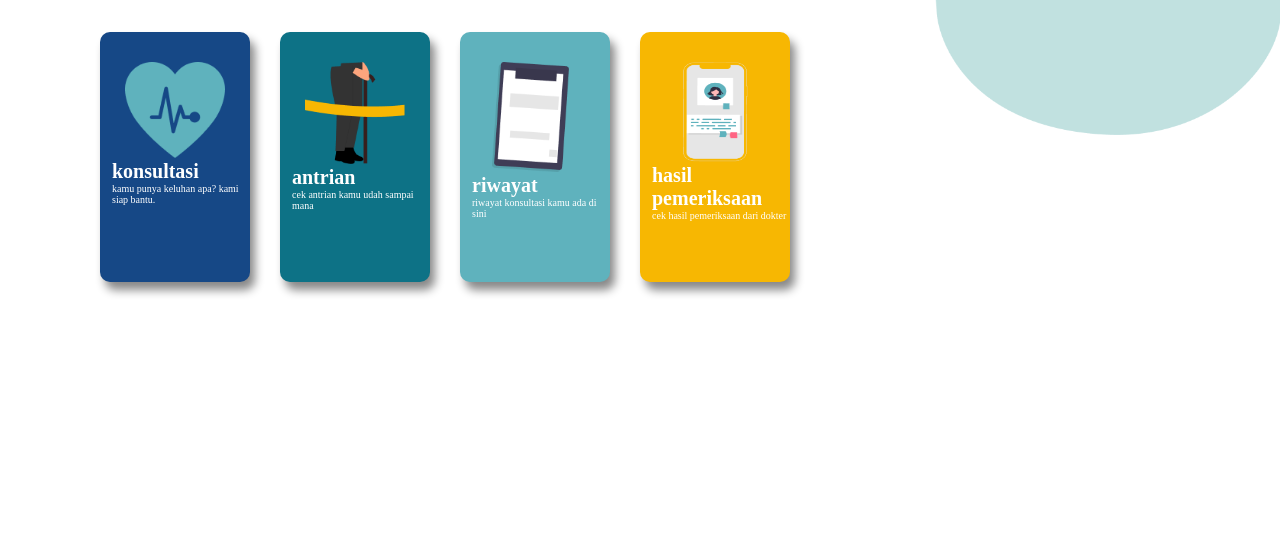
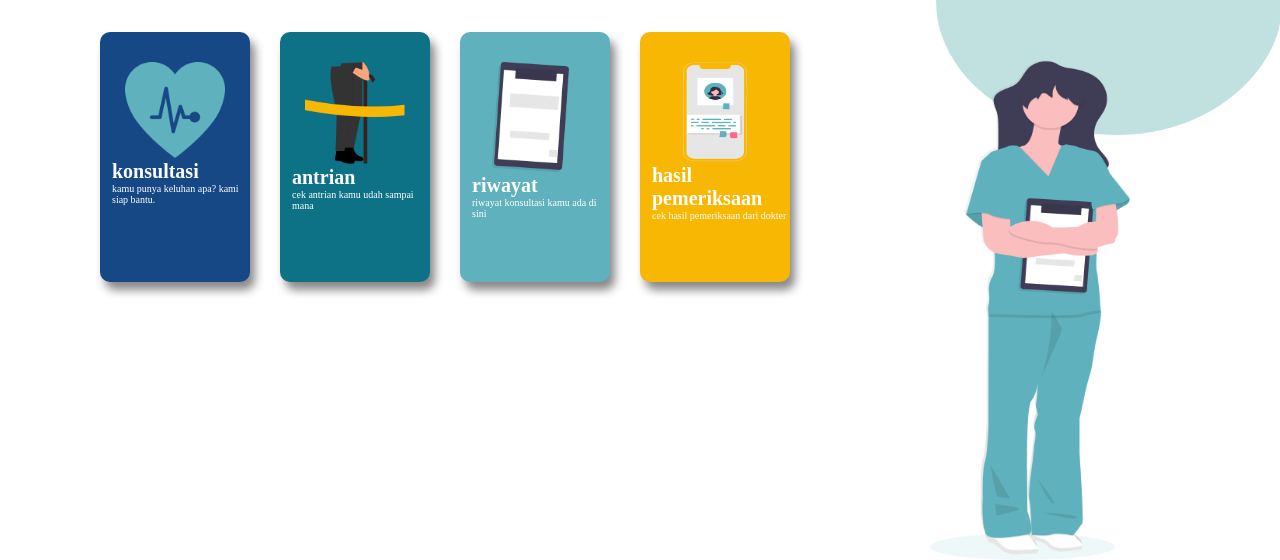
Before and after one commit to GunawanAhmad/Sisfo-Klinik, a plain HTML site: page Sisfo_Klinik/dashbord_pasien.html in a window 1280 px wide. Shown: the part 240-800 px from the top of the page. Drawn offline with Linux system fonts and the light colour scheme.

Commit message:
benah pasien

```diff
--- a/Sisfo_Klinik/dashbord_pasien.html
+++ b/Sisfo_Klinik/dashbord_pasien.html
@@ -57,5 +57,8 @@
     <div class="dot">
       <img src="img/dot.png" alt="" />
     </div>
+    <div class="suster">
+      <img src="img/suster.png" alt="" />
+    </div>
   </body>
 </html>
--- a/Sisfo_Klinik/style/dashbord_pasien.css
+++ b/Sisfo_Klinik/style/dashbord_pasien.css
@@ -173,6 +173,15 @@ nav {
   color: black;
 }
 
+.suster img {
+  position: absolute;
+  width: 20rem;
+  height: 50rem;
+  bottom: 0;
+  right: 15rem;
+  z-index: -9;
+}
+
 @media only screen and (max-width: 1110px) {
   body {
     overflow-x: hidden;
@@ -183,6 +192,9 @@ nav {
   .fungsi {
     justify-content: center;
     margin: auto;
+  }
+  .suster img {
+    display: none;
   }
 }
 
```
